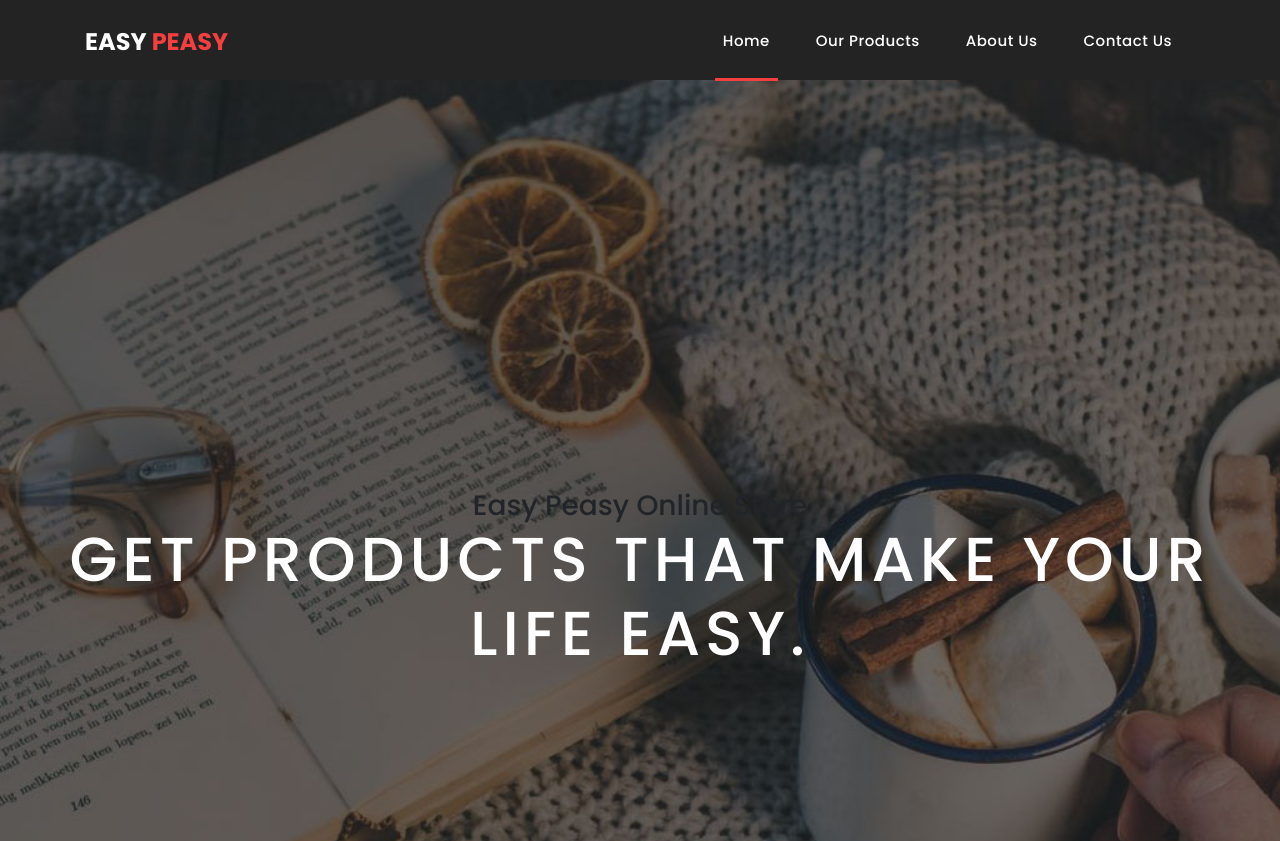
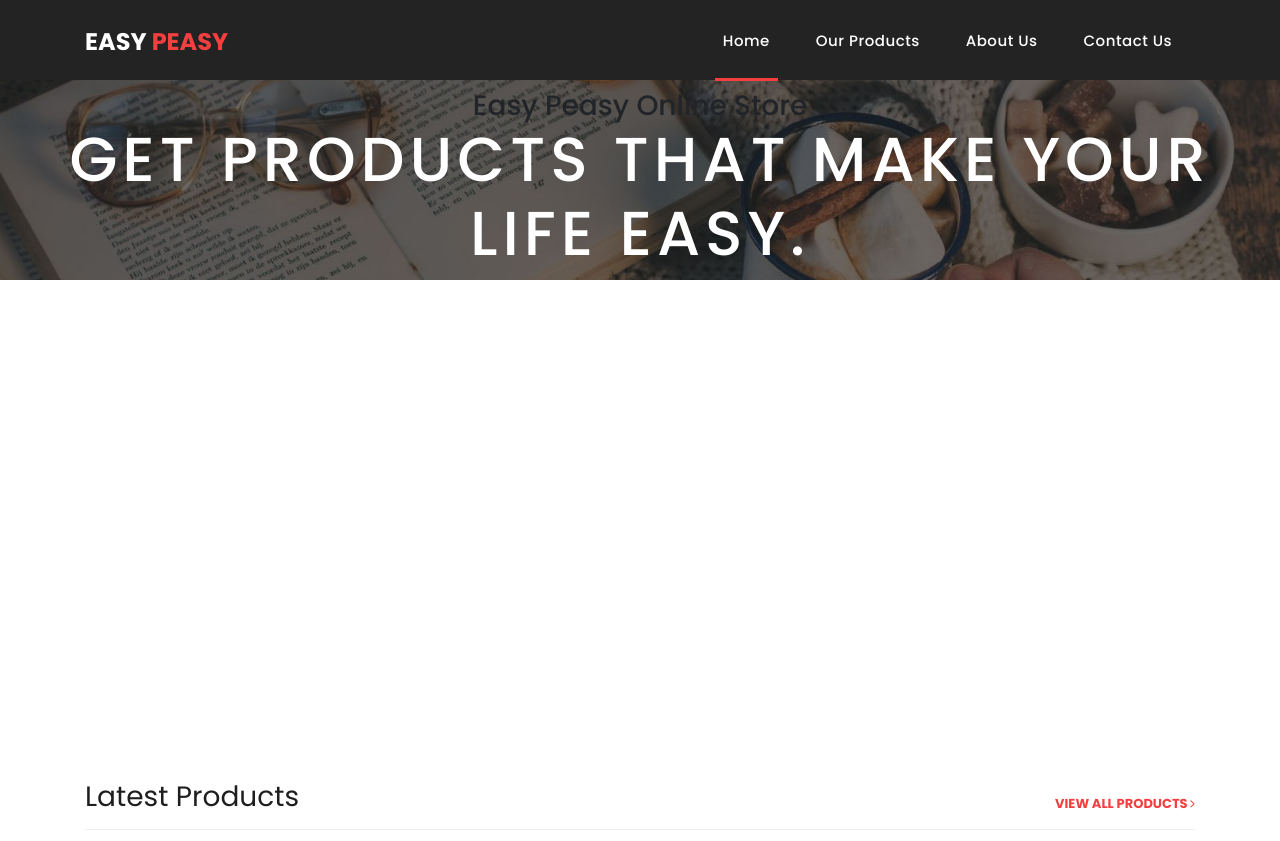
Before and after one commit to jahid-aktar/Easy-peasy-site, a plain HTML site: page index.html in a window 1280 px wide. Shown: the top 841 px of the page. Drawn offline with Linux system fonts and the light colour scheme.

Commit message:
fixed padding

```diff
--- a/assets/css/templatemo-sixteen.css
+++ b/assets/css/templatemo-sixteen.css
@@ -317,7 +317,7 @@ header .navbar {
 }
 
 .banner-item-01 {
-	padding: 500px 0px;
+	padding: 100px 0px;
 	background-image: url(../images/slide_01.jpg);
 	background-size: cover;
 	background-repeat: no-repeat;
```
